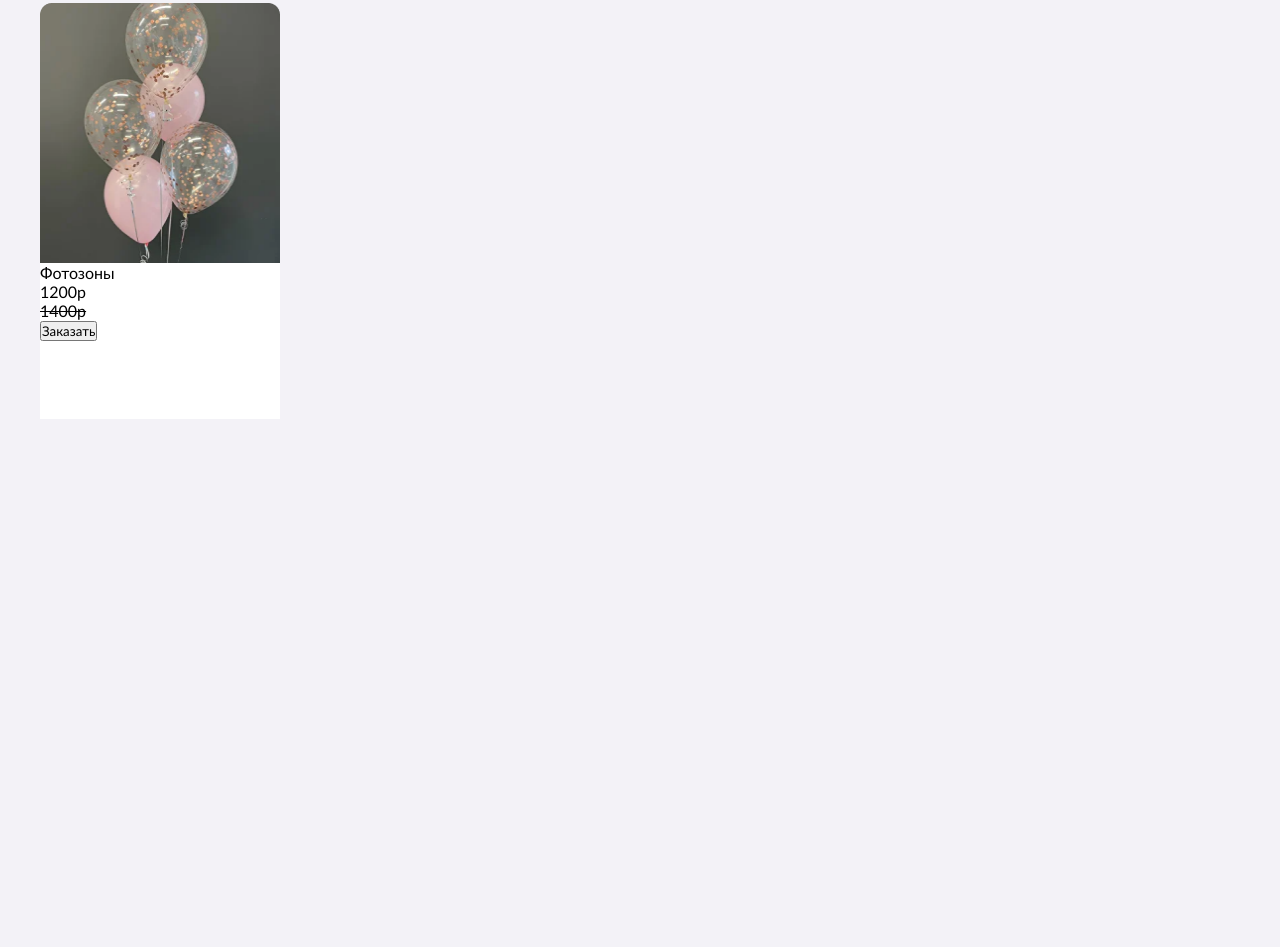
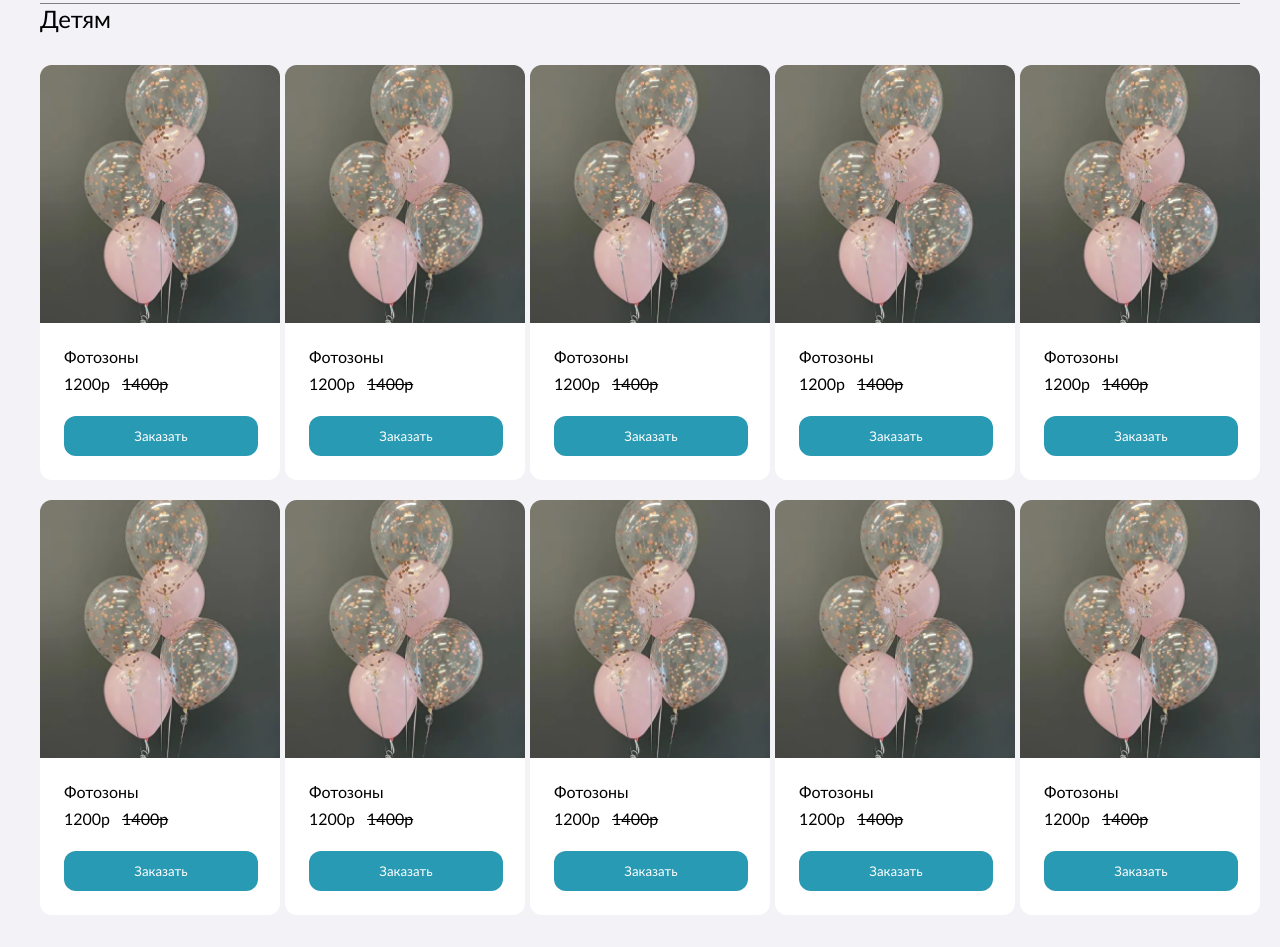
Before and after one commit to 123456789afruz/shari, a plain HTML site: page index.html in a window 1280 px wide. Shown: the part 1062-2009 px from the top of the page. Before the commit the page ends 1481 px from the top, so only its background shows below. Drawn offline with Linux system fonts and the light colour scheme.

Commit message:
Add files via upload

```diff
--- a/index.html
+++ b/index.html
@@ -69,6 +69,8 @@
     </section>
     <section class="shari">
         <div class="container">
+            <h2>Детям</h2>
+           <div class="shari__wrapper">
             <div class="shari__wrap">
                 <div class="shari__card">
                     <img src="./img/shar.png" alt="">
@@ -81,7 +83,109 @@
                         <button>Заказать</button>
                     </div>
                 </div>
+                <div class="shari__card">
+                    <img src="./img/shar.png" alt="">
+                    <div class="shari__box">
+                        <p>Фотозоны</p>
+                        <div class="price">
+                            <p>1200p</p>
+                            <s>1400p</s>
+                        </div>
+                        <button>Заказать</button>
+                    </div>
+                </div>
+                <div class="shari__card">
+                    <img src="./img/shar.png" alt="">
+                    <div class="shari__box">
+                        <p>Фотозоны</p>
+                        <div class="price">
+                            <p>1200p</p>
+                            <s>1400p</s>
+                        </div>
+                        <button>Заказать</button>
+                    </div>
+                </div>
+                <div class="shari__card">
+                    <img src="./img/shar.png" alt="">
+                    <div class="shari__box">
+                        <p>Фотозоны</p>
+                        <div class="price">
+                            <p>1200p</p>
+                            <s>1400p</s>
+                        </div>
+                        <button>Заказать</button>
+                    </div>
+                </div>
+                <div class="shari__card">
+                    <img src="./img/shar.png" alt="">
+                    <div class="shari__box">
+                        <p>Фотозоны</p>
+                        <div class="price">
+                            <p>1200p</p>
+                            <s>1400p</s>
+                        </div>
+                        <button>Заказать</button>
+                    </div>
+                </div>
             </div>
+            <div class="shari__wrap">
+                <div class="shari__card">
+                    <img src="./img/shar.png" alt="">
+                    <div class="shari__box">
+                        <p>Фотозоны</p>
+                        <div class="price">
+                            <p>1200p</p>
+                            <s>1400p</s>
+                        </div>
+                        <button>Заказать</button>
+                    </div>
+                </div>
+                <div class="shari__card">
+                    <img src="./img/shar.png" alt="">
+                    <div class="shari__box">
+                        <p>Фотозоны</p>
+                        <div class="price">
+                            <p>1200p</p>
+                            <s>1400p</s>
+                        </div>
+                        <button>Заказать</button>
+                    </div>
+                </div>
+                <div class="shari__card">
+                    <img src="./img/shar.png" alt="">
+                    <div class="shari__box">
+                        <p>Фотозоны</p>
+                        <div class="price">
+                            <p>1200p</p>
+                            <s>1400p</s>
+                        </div>
+                        <button>Заказать</button>
+                    </div>
+                </div>
+                <div class="shari__card">
+                    <img src="./img/shar.png" alt="">
+                    <div class="shari__box">
+                        <p>Фотозоны</p>
+                        <div class="price">
+                            <p>1200p</p>
+                            <s>1400p</s>
+                        </div>
+                        <button>Заказать</button>
+                    </div>
+                </div>
+                <div class="shari__card">
+                    <img src="./img/shar.png" alt="">
+                    <div class="shari__box">
+                        <p>Фотозоны</p>
+                        <div class="price">
+                            <p>1200p</p>
+                            <s>1400p</s>
+                        </div>
+                        <button>Заказать</button>
+                    </div>
+                </div>
+            </div>
+           </div>
         </div>
     </section>
 
--- a/style.css
+++ b/style.css
@@ -106,18 +106,53 @@ body {
     }
 }
 .shari__wrap {
-
+    display: flex;
+    gap: 5px;
 }
 .shari__box {
     background-color: white;
-    width: 240px;
-    height: 156px;
+    width: 192px;
+    padding: 24px;
+    border-radius: 0 0 12px 12px;
+    p {
+        font-size: 16px;
+        font-weight: 400;
+        margin-bottom: 8px;
+    }
+    button {
+        width: 194px;
+        padding: 12px 66px;
+        border-radius: 12px;
+        border: none;
+        background-color: #299AB3;
+        color: #fff;
+    }
 }
 .shari__card {
     display: flex;
     flex-direction: column;
     img {
         width: 240px;
-        height: 260px;
     }
 }
+section {
+    margin-bottom: 32px;
+}
+.price {
+    display: flex;
+    gap: 12px;
+    margin-bottom: 15px;
+}
+.shari__wrapper {
+    display: flex;
+    flex-direction: column;
+    gap: 20px;
+}
+.shari {
+    h2 {
+        font-size: 24px;
+        font-weight: 400;
+        margin-bottom: 32px;
+        border-top: 1px solid grey ;
+    }
+}
```
